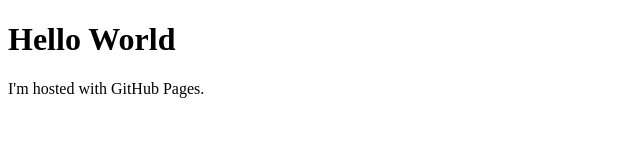
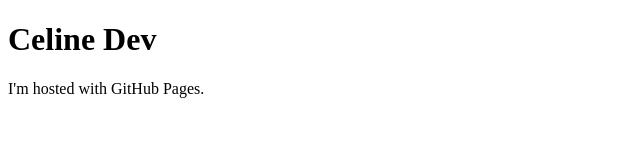
Before and after one commit to Extrimist/Extrimist.github.io, a plain HTML site: page index.html in a window 1280 px wide. Shown: the whole page, without its empty margins (0-640 px from the left). Drawn offline with Linux system fonts and the light colour scheme.

Commit message:
Update index.html

```diff
--- a/index.html
+++ b/index.html
@@ -1,7 +1,7 @@
 <!DOCTYPE html>
 <html>
 <body>
-<h1>Hello World</h1>
+<h1>Celine Dev</h1>
 <p>I'm hosted with GitHub Pages.</p>
 </body>
 </html>
```
